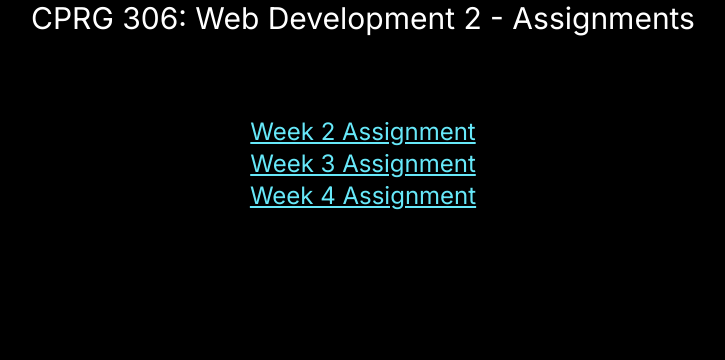
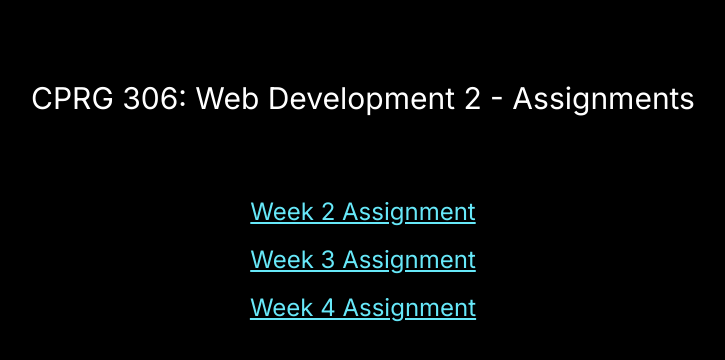
Before and after one commit to RudraYPatel/ShopList, a Next.js app: page / in a window 1280 px wide. Shown: the top 360 px of the page, without its empty margins (277-1002 px from the left). Built offline with nearby package versions, Linux system fonts and the light colour scheme.

Commit message:
week-4(second commit)

```diff
--- a/app/page.js
+++ b/app/page.js
@@ -4,21 +4,21 @@ import Link from "next/link";
 import Page from "./week-2/page";
 
 export default function Home() {
-  const linkStyles="text-2xl underline text-cyan-300 hover:text-cyan-600 visited:text-purple-600 mb-2"
-  const mainStyles=" container-lg bg-black h-screen"
-  const divStyles="mt-20 text-center text-xl"
+  const linkStyles="text-2xl underline text-cyan-300 hover:text-cyan-600 mb-4"
+  const mainStyles="container-lg bg-black h-screen p-20"
+  const divStyles="m-20 text-center text-xl "
 
   return(
     <main className={mainStyles }>
       <h1 className="text-3xl text-center text-white ">CPRG 306: Web Development 2 - Assignments</h1>
       <div className={divStyles }>
-      <div>
+      <div className="mb-4">
       <Link className={linkStyles} href="./week-2">Week 2 Assignment</Link>
       </div>
-      <div>
+      <div  className="mb-4 text-p">
       <Link className={linkStyles} href="./week-3">Week 3 Assignment</Link>
       </div>
-      <div>
+      <div  className="mb-4">
       <Link className={linkStyles} href="./week-4">Week 4 Assignment</Link>
       </div>
       </div>
--- a/app/week-4/new-item.js
+++ b/app/week-4/new-item.js
@@ -32,23 +32,28 @@ export default function NewItem() {
             <form onSubmit={handleSubmit}>
                 <div>
                     <input
+                        className="m-5 border-4 border-cyan-400"
                         type="text"
                         id="name"
                         value={name}
                         placeholder="Item Name"
                         onChange={(e) => setName(e.target.value)}
+                        required
                     />
                 </div>
                 <div>
                     <input
+                        className="m-5 border-4 border-cyan-400"
                         type="number"
                         id="quantity"
+                        min="0"
                         value={quantity}
                         onChange={(e) => setQuantity(e.target.value)}
                     />
                 </div>
                 <div>
                     <select
+                        className="m-5 border-4 border-cyan-400"
                         id="category"
                         value={category}
                         onChange={(e) => setCategory(e.target.value)}
@@ -62,7 +67,7 @@ export default function NewItem() {
                         <option value="snacks">Snacks</option>
                     </select>
                 </div>
-                <button type="submit">Add Item</button>
+                <button className="p-4 bg-white rounded-[10px] mt-5" type="submit">Add Item</button>
             </form>
         </main>
     );
--- a/app/week-4/page.js
+++ b/app/week-4/page.js
@@ -2,7 +2,7 @@ import NewItem from "./new-item";
 
 
 export default function Page() {
-    const mainStyles=" container-lg bg-black h-screen"
+    const mainStyles=" container-lg bg-teal-800 h-screen text-center text-black"
     return(
         <main className={mainStyles}>
             <NewItem />
```
